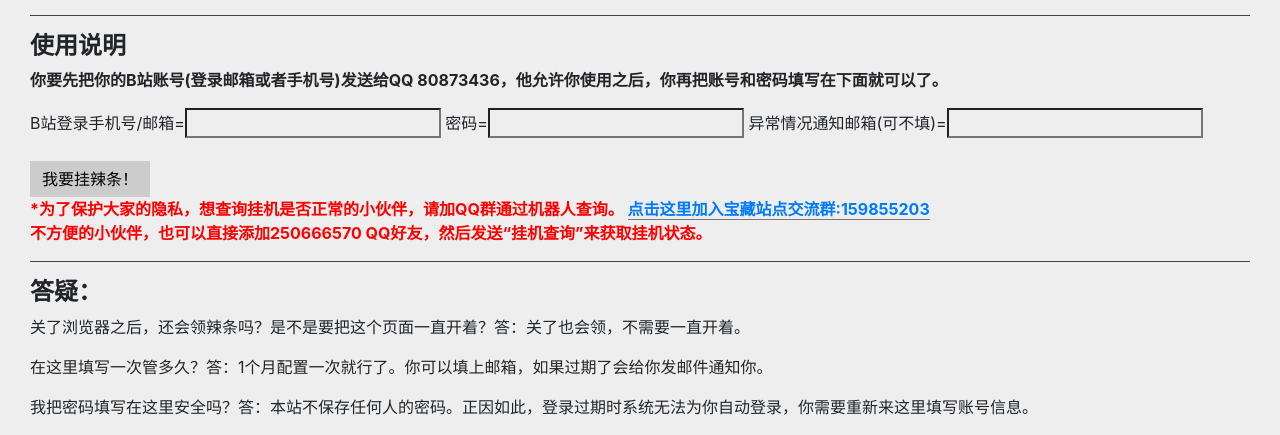
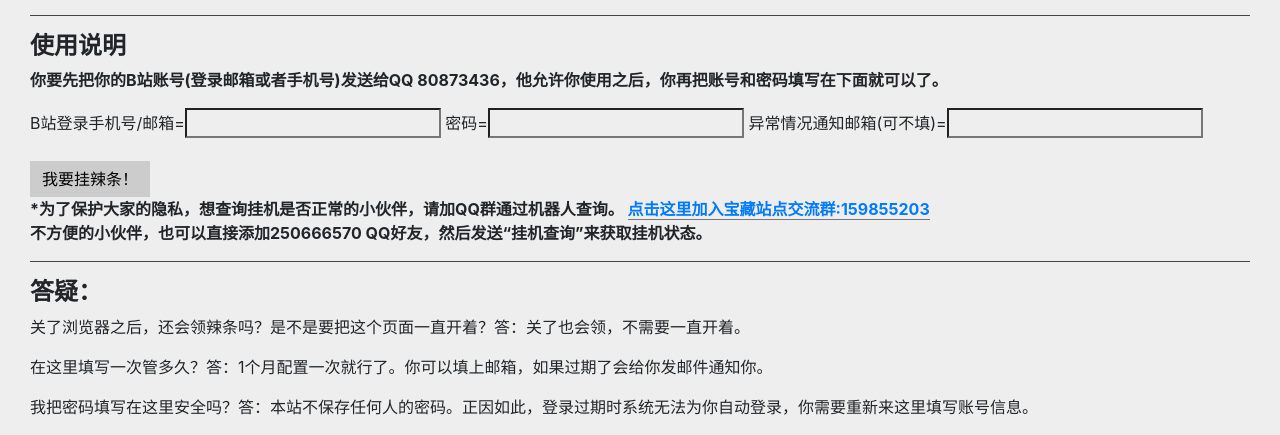
Before and after one commit to cl-ei/stormgift, a Python web app: template website/templates/website_homepage.html in a window 1280 px wide. Shown: the part 185-620 px from the top of the page. Run offline with Jinja, Linux system fonts and the light colour scheme; the template is opened without the code that fills it, so the values that code supplies are empty; some libraries are stand-ins or nearby versions.

Commit message:
update cqbot.

```diff
--- a/website/templates/website_homepage.html
+++ b/website/templates/website_homepage.html
@@ -140,15 +140,12 @@
     <label>密码=<input class="redinput" type="password" name="password"></label>
     <label>异常情况通知邮箱(可不填)=<input class="redinput" type="text" name="identification"></label>
     <button class="button center" id="submit-cookie">我要挂辣条！</button>
-</div>
-
-<div>
+    <br />
     <strong>
-    <span style="color: red">*为了保护大家的隐私，想查询挂机是否正常的小伙伴，请加QQ群通过机器人查询。
+    *为了保护大家的隐私，想查询挂机是否正常的小伙伴，请加QQ群通过机器人查询。
     <a style="border-bottom: 1px solid #777;" title="←◡←" href="https://jq.qq.com/?_wv=1027&k=5rxXTM7">点击这里加入宝藏站点交流群:159855203</a>
     <br>
-        不方便的小伙伴，也可以直接添加250666570 QQ好友，然后发送“挂机查询”来获取挂机状态。
-    </span>
+    不方便的小伙伴，也可以直接添加250666570 QQ好友，然后发送“挂机查询”来获取挂机状态。
     </strong>
 </div>
 <hr>
```
